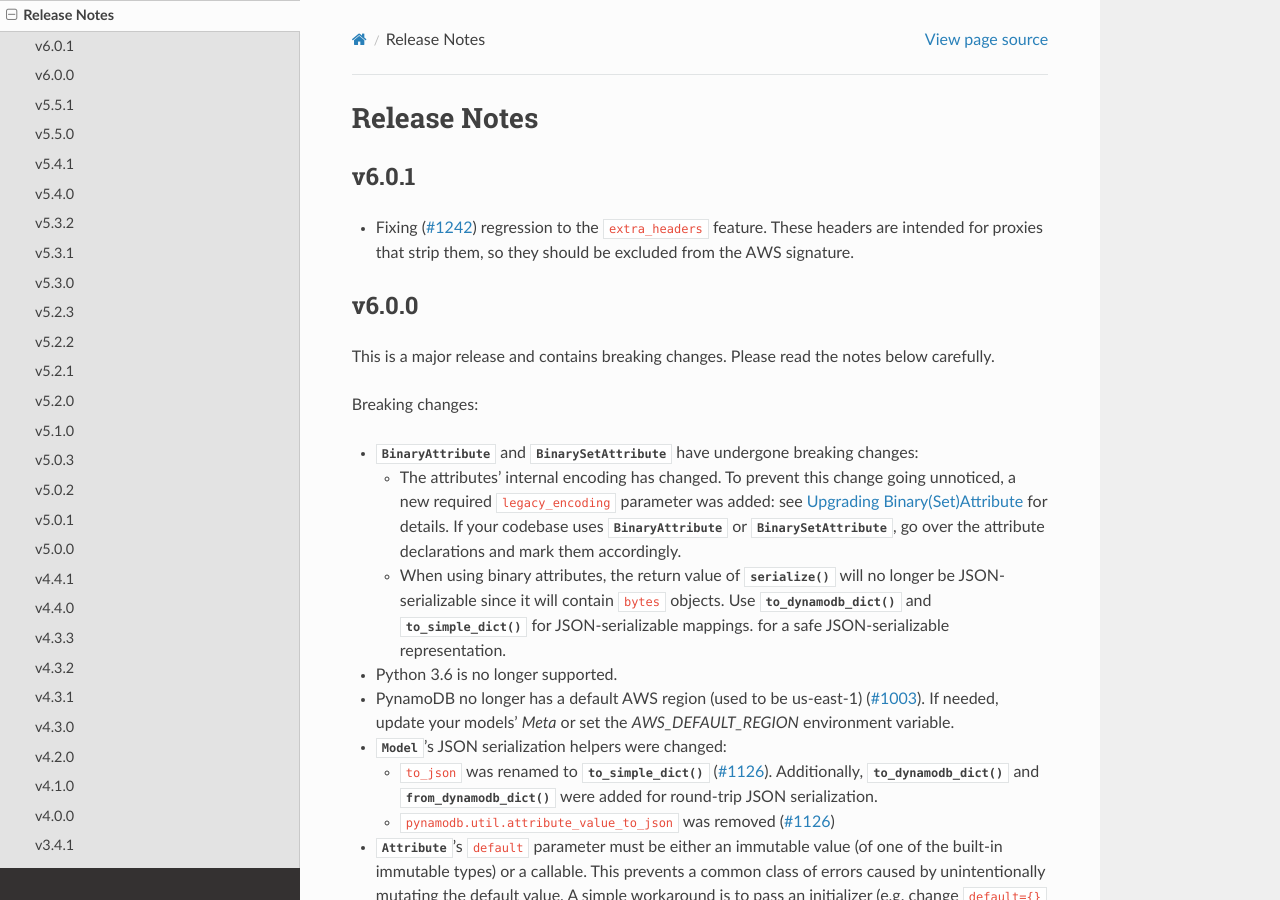
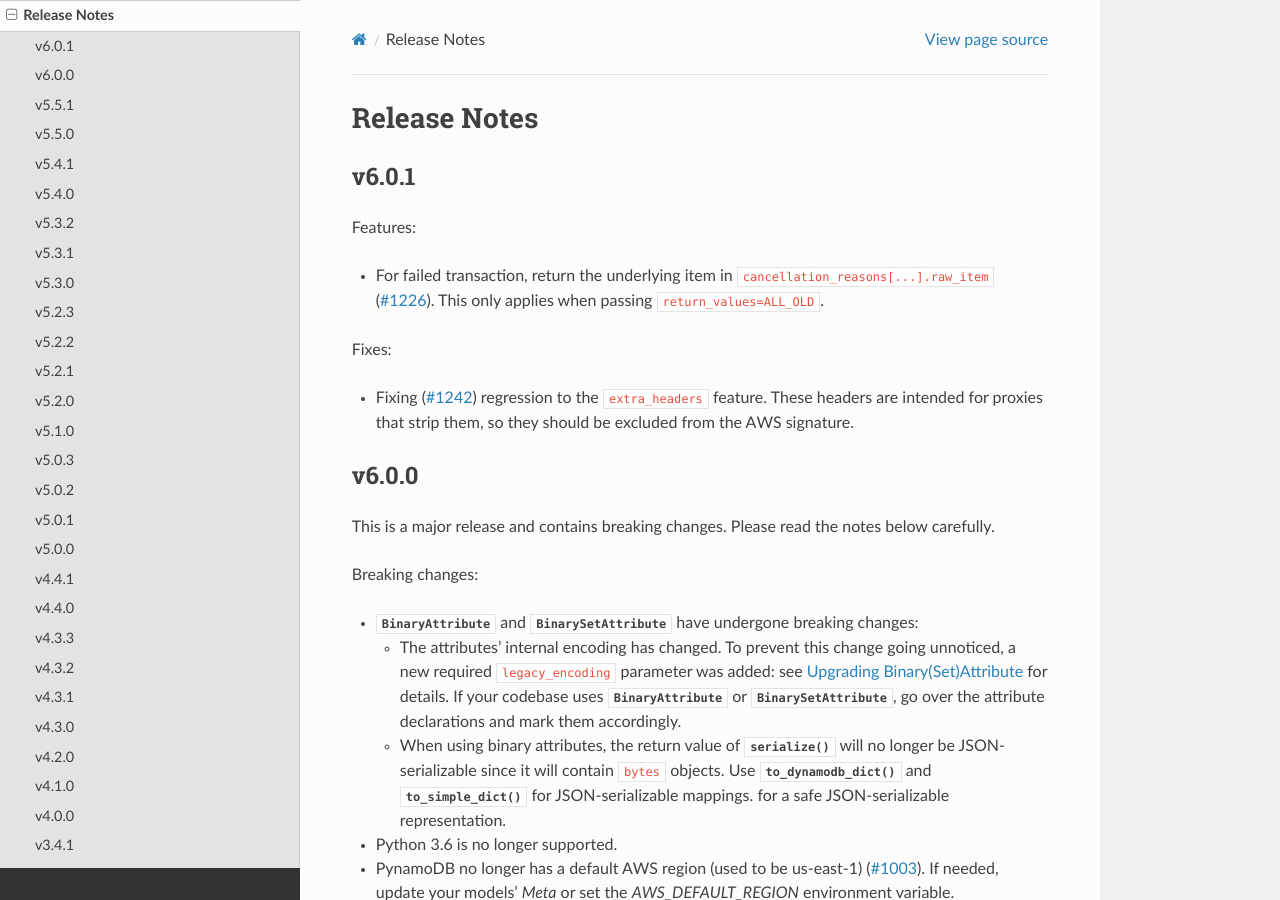
Before and after one commit to pynamodb/PynamoDB, a Sphinx documentation site: the page built from docs/release_notes.rst, in a window 1280 px wide and 900 px high. Built offline with Sphinx 7.4.7 and the Read the Docs theme 2.0.0, drawn with Linux system fonts in a browser that asks for light colours.

Commit message:
document PR #1226 fix

```diff
--- a/docs/release_notes.rst
+++ b/docs/release_notes.rst
@@ -5,6 +5,13 @@
 
 v6.0.1
 ------
+
+Features:
+
+* For failed transaction, return the underlying item in :code:`cancellation_reasons[...].raw_item` (:pr:`1226`).
+  This only applies when passing :code:`return_values=ALL_OLD`.
+
+Fixes:
 
 * Fixing (:pr:`1242`) regression to the :code:`extra_headers` feature. These headers are intended for proxies that strip them,
   so they should be excluded from the AWS signature.
```
